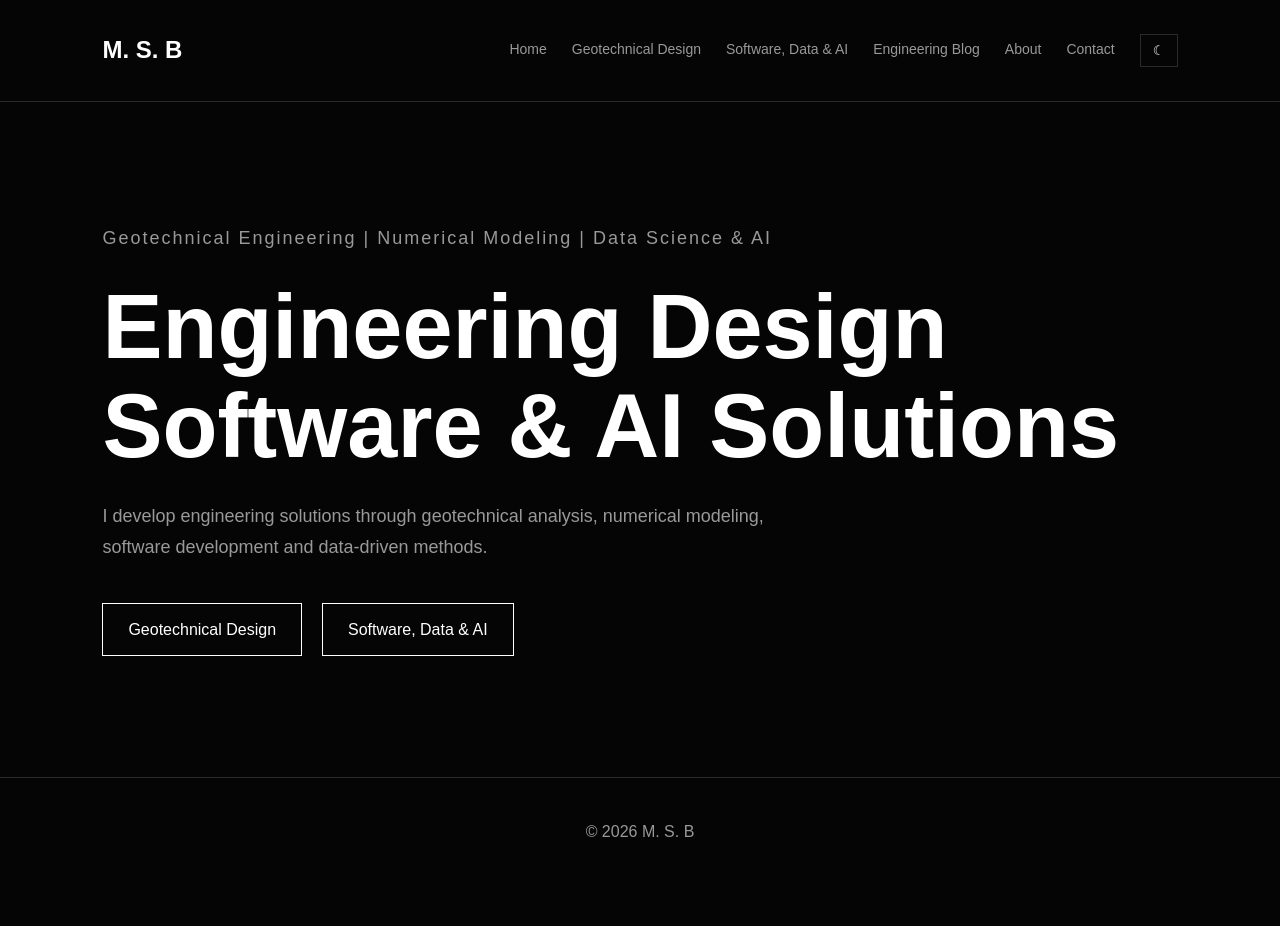
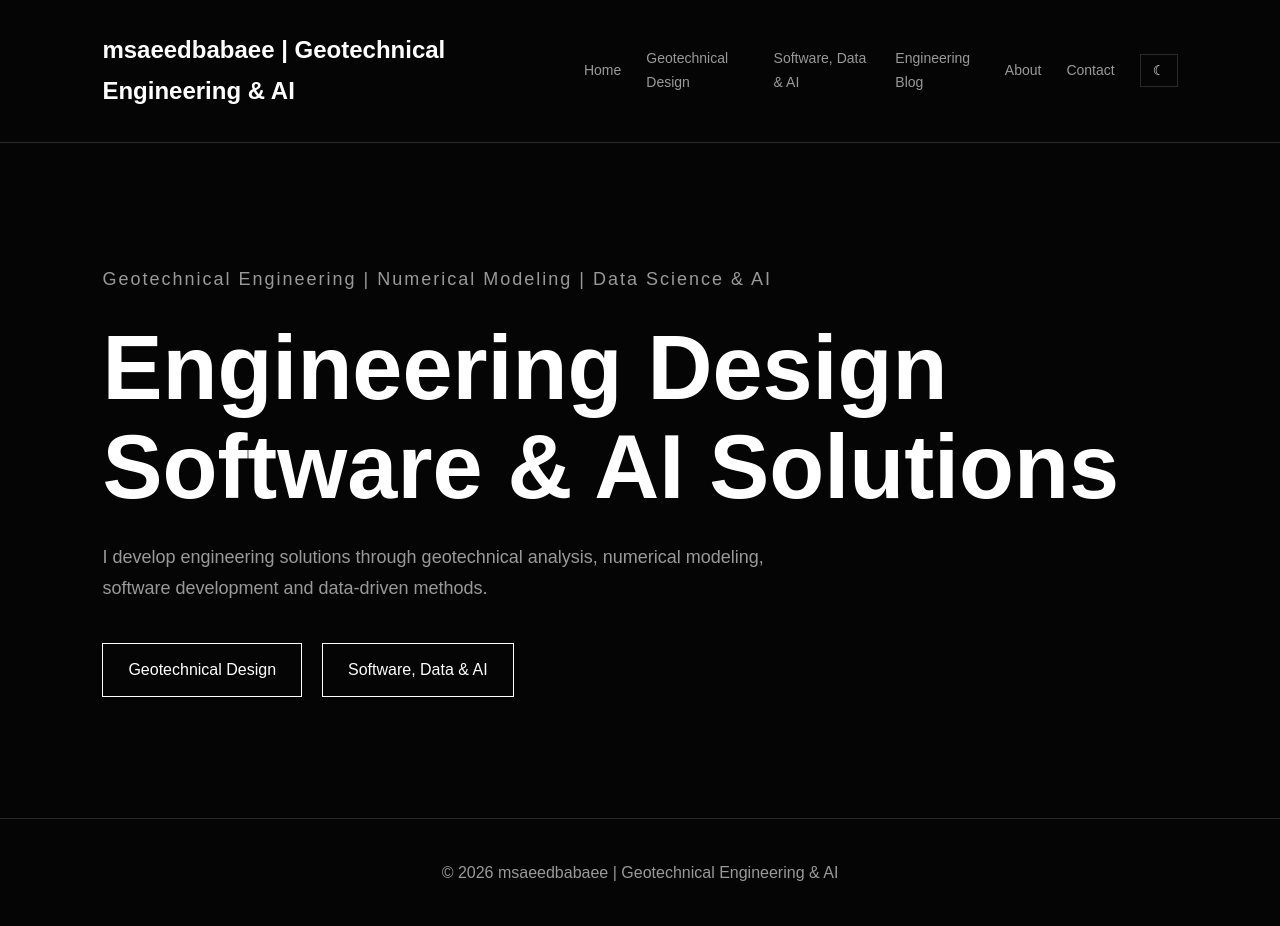
Before and after one commit to msaeedbabaee/msaeedbabaee-msaeedbabaee.github.io, a Jekyll site: the page built from index.html, in a window 1280 px wide. Built offline with Jekyll 4.4.1, drawn with Linux system fonts in a browser that asks for light colours; before the commit the page ends 900 px from its top, so only the background shows below that.

Commit message:
Update site title and description in config

```diff
--- a/_config.yml
+++ b/_config.yml
@@ -1,45 +1,27 @@
-title: M. S. B
+title: "msaeedbabaee | Geotechnical Engineering & AI"
 
-description: >
-  Geotechnical Engineering Design,
-  Numerical Modeling,
-  Software, Data Science and AI Projects
-
+description: "Geotechnical engineering design, numerical modeling, software, data science and AI projects"
 
 url: "https://msaeedbabaee.github.io"
-
+baseurl: ""
 
 markdown: kramdown
-
+highlighter: rouge
 
 collections:
-
   projects:
     output: true
-    permalink: /projects/:name/
-
+    permalink: /projects/:path/
 
   services:
     output: true
-    permalink: /services/:name/
-
+    permalink: /services/:path/
 
 plugins:
-  - jekyll-feed
+  - jekyll-seo-tag
+  - jekyll-sitemap
 
-
-
-defaults:
-
-  - scope:
-      path: ""
-      type: projects
-    values:
-      layout: project
-
-
-  - scope:
-      path: ""
-      type: services
-    values:
-      layout: service
+exclude:
+  - README.md
+  - Gemfile
+  - Gemfile.lock
```
